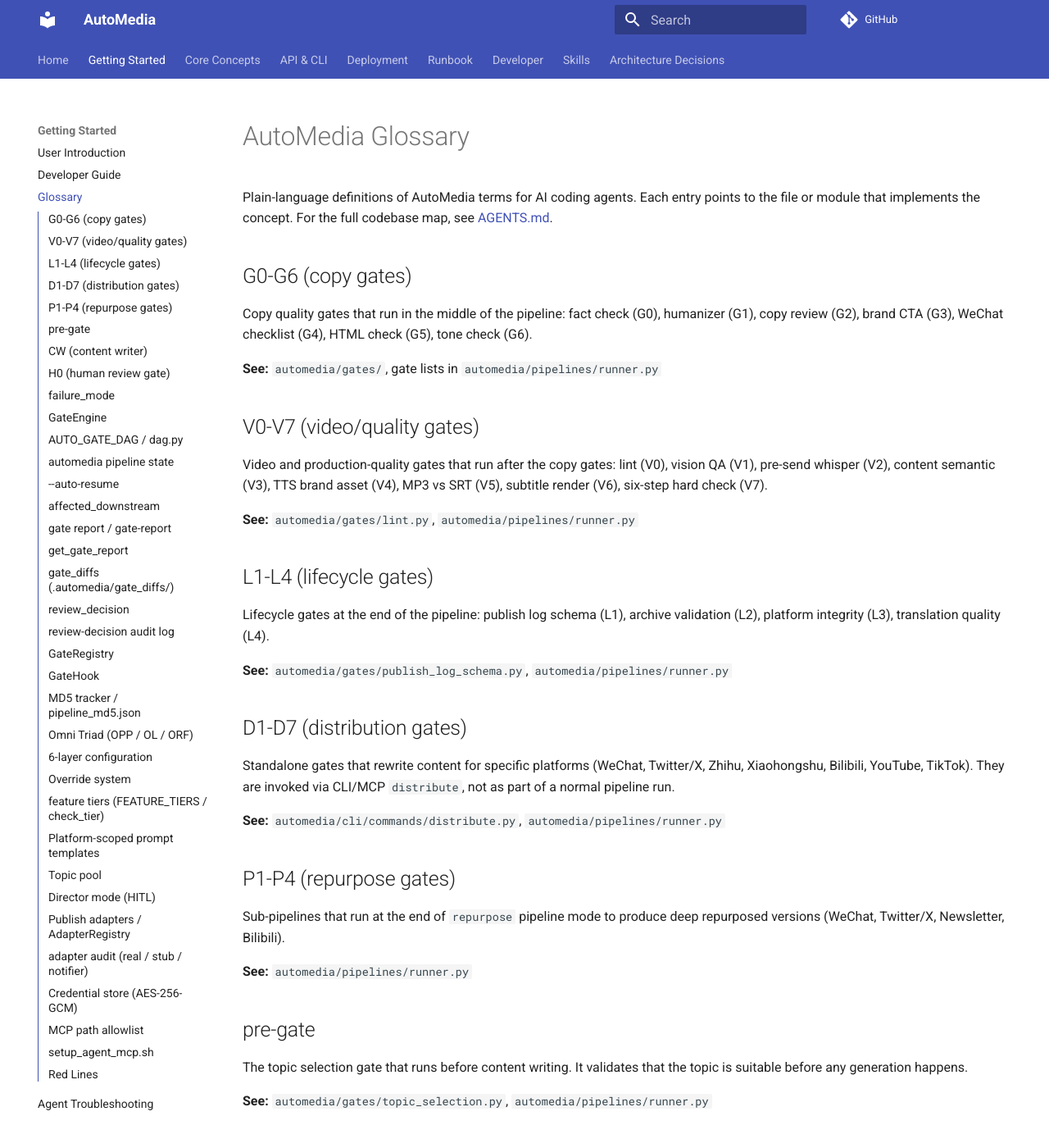
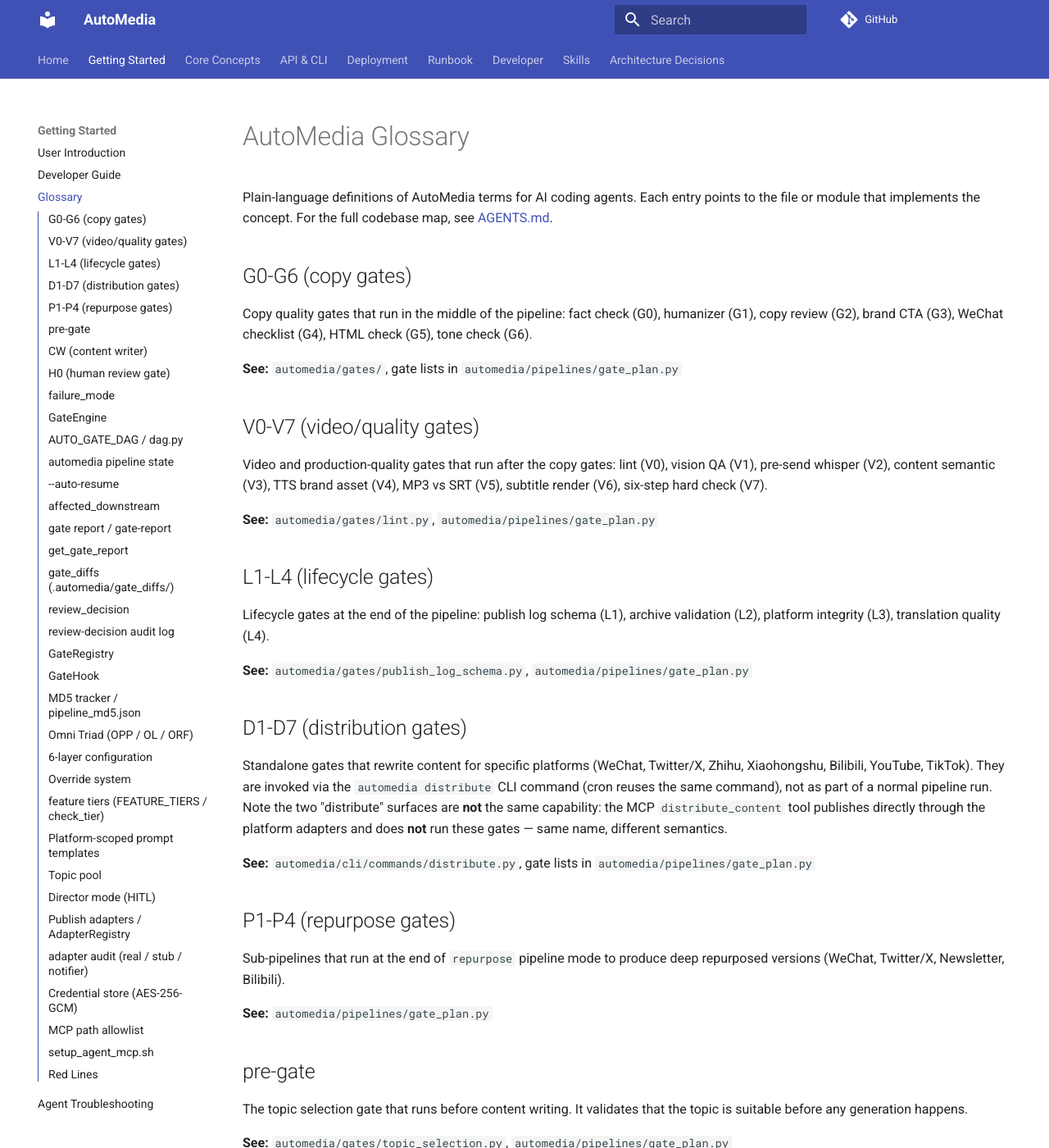
Before and after one commit to 1StepMore/AutoMedia, an MkDocs documentation site: the page built from docs/glossary.md, in a window 1280 px wide and 1400 px high. Shown: the whole window at 82% size. Built offline with MkDocs 1.6.1 and Material for MkDocs 9.7.7, drawn with Linux system fonts in a browser that asks for light colours; comment, search, counter and statistics services are not loaded; some of the changed text lies outside the part shown.

Commit message:
chore(docs): fix residual count drift and stale gate-list pointers (T0-1..T0-3, T0-7)
Track 0 of infrastructure-remediation-plan-20261030:

- README: red lines are 9 MUST/MUST NOT per AGENTS.md section 5, not 10
  (two places; not covered by any numeric doc gate).
- glossary: MCP tool count 67 -> 68; gate-list pointers moved from
  pipelines/runner.py to the single authority pipelines/gate_plan.py;
  D-gate entry now states explicitly that the MCP distribute_content
  tool publishes through the adapters and does NOT run the D gates
  (approval point A2, doc-explicit branch).
- user-introduction: MCP tool count 65 -> 68.
- llms.txt: surface the four docs/skills operator how-tos so pure MCP
  clients can discover them (T0-7 discovery-link part).
- doc-inventory regenerated after the new tracked docs landed (T0-1).

```diff
--- a/docs/glossary.md
+++ b/docs/glossary.md
@@ -6,37 +6,37 @@ Plain-language definitions of AutoMedia terms for AI coding agents. Each entry p
 
 Copy quality gates that run in the middle of the pipeline: fact check (G0), humanizer (G1), copy review (G2), brand CTA (G3), WeChat checklist (G4), HTML check (G5), tone check (G6).
 
-**See:** `automedia/gates/`, gate lists in `automedia/pipelines/runner.py`
+**See:** `automedia/gates/`, gate lists in `automedia/pipelines/gate_plan.py`
 
 ## V0-V7 (video/quality gates)
 
 Video and production-quality gates that run after the copy gates: lint (V0), vision QA (V1), pre-send whisper (V2), content semantic (V3), TTS brand asset (V4), MP3 vs SRT (V5), subtitle render (V6), six-step hard check (V7).
 
-**See:** `automedia/gates/lint.py`, `automedia/pipelines/runner.py`
+**See:** `automedia/gates/lint.py`, `automedia/pipelines/gate_plan.py`
 
 ## L1-L4 (lifecycle gates)
 
 Lifecycle gates at the end of the pipeline: publish log schema (L1), archive validation (L2), platform integrity (L3), translation quality (L4).
 
-**See:** `automedia/gates/publish_log_schema.py`, `automedia/pipelines/runner.py`
+**See:** `automedia/gates/publish_log_schema.py`, `automedia/pipelines/gate_plan.py`
 
 ## D1-D7 (distribution gates)
 
-Standalone gates that rewrite content for specific platforms (WeChat, Twitter/X, Zhihu, Xiaohongshu, Bilibili, YouTube, TikTok). They are invoked via CLI/MCP `distribute`, not as part of a normal pipeline run.
+Standalone gates that rewrite content for specific platforms (WeChat, Twitter/X, Zhihu, Xiaohongshu, Bilibili, YouTube, TikTok). They are invoked via the `automedia distribute` CLI command (cron reuses the same command), not as part of a normal pipeline run. Note the two "distribute" surfaces are **not** the same capability: the MCP `distribute_content` tool publishes directly through the platform adapters and does **not** run these gates — same name, different semantics.
 
-**See:** `automedia/cli/commands/distribute.py`, `automedia/pipelines/runner.py`
+**See:** `automedia/cli/commands/distribute.py`, gate lists in `automedia/pipelines/gate_plan.py`
 
 ## P1-P4 (repurpose gates)
 
 Sub-pipelines that run at the end of `repurpose` pipeline mode to produce deep repurposed versions (WeChat, Twitter/X, Newsletter, Bilibili).
 
-**See:** `automedia/pipelines/runner.py`
+**See:** `automedia/pipelines/gate_plan.py`
 
 ## pre-gate
 
 The topic selection gate that runs before content writing. It validates that the topic is suitable before any generation happens.
 
-**See:** `automedia/gates/topic_selection.py`, `automedia/pipelines/runner.py`
+**See:** `automedia/gates/topic_selection.py`, `automedia/pipelines/gate_plan.py`
 
 ## CW (content writer)
 
@@ -64,7 +64,7 @@ The sequential executor that runs the ordered gate list for a pipeline. It suppo
 
 ## AUTO_GATE_DAG / dag.py
 
-The canonical gate dependency graph defined in `automedia/pipelines/dag.py`: 26 nodes (the 22 auto-mode gates plus P1-P4) with `depends_on` edges. It is an additive, order-equivalent representation of `_MODE_MAP` — `topological_order(AUTO_GATE_DAG, mode_gates)` reproduces every mode list byte-for-byte. It also answers structural questions `_MODE_MAP` cannot, like "which gates are downstream of G0?".
+The canonical gate dependency graph defined in `automedia/pipelines/dag.py`: 26 nodes (the 22 copy/video/lifecycle gates — pre-gate, CW, G0-G6, V0-V7, H0, L1-L4 — plus P1-P4) with `depends_on` edges. Note the DAG is a structural superset of every preset: `auto` mode executes 16 of these 22 (`G4`, `G5` and `L1`-`L4` belong to no preset). It is an additive, order-equivalent representation of `MODE_GATE_NAMES` — `topological_order(AUTO_GATE_DAG, mode_gates)` reproduces every mode list byte-for-byte. It also answers structural questions `MODE_GATE_NAMES` cannot, like "which gates are downstream of G0?".
 
 **See:** `automedia/pipelines/dag.py`
 
--- a/llms.txt
+++ b/llms.txt
@@ -22,6 +22,12 @@ writing, video generation, subtitle rendering, and multi-platform publishing.
 - [docs/user/api-reference.md](docs/user/api-reference.md): Python SDK API reference
 - [docs/dev/agent-troubleshooting.md](docs/dev/agent-troubleshooting.md): troubleshooting guide
 
+## Skills for pipeline operators (agent-as-user how-tos)
+- [docs/skills/brand-strategy.md](docs/skills/brand-strategy.md): generate brand positioning and messaging via `run_brand_strategy`
+- [docs/skills/pipeline-workflow.md](docs/skills/pipeline-workflow.md): run one project end to end — strategy, topic, `run_pipeline`, progress, archive
+- [docs/skills/distribution-workflow.md](docs/skills/distribution-workflow.md): publish or distribute finished content (`distribute_content` vs `publish_content`)
+- [docs/skills/batch-workflow.md](docs/skills/batch-workflow.md): produce multiple topics sequentially with `run_batch`
+
 ## Optional
 - [CHANGELOG.md](CHANGELOG.md): version history
 - [docs/doc-inventory.md](docs/doc-inventory.md): generated documentation inventory
```
Also changed, not shown: other parts of docs/glossary.md (+1 -1 lines), README.md (+2 -2 lines), docs/doc-inventory.md (+7 -2 lines), docs/user/user-introduction.md (+1 -1 lines).
